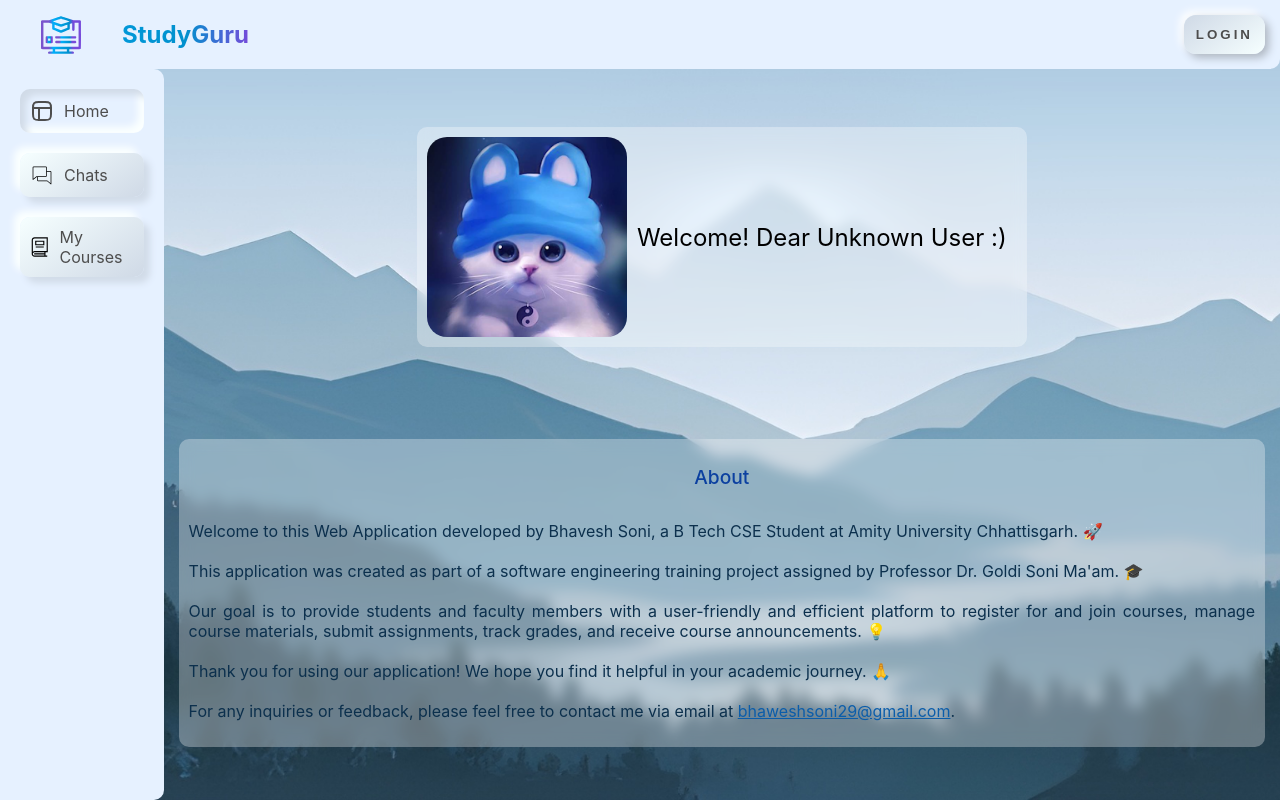
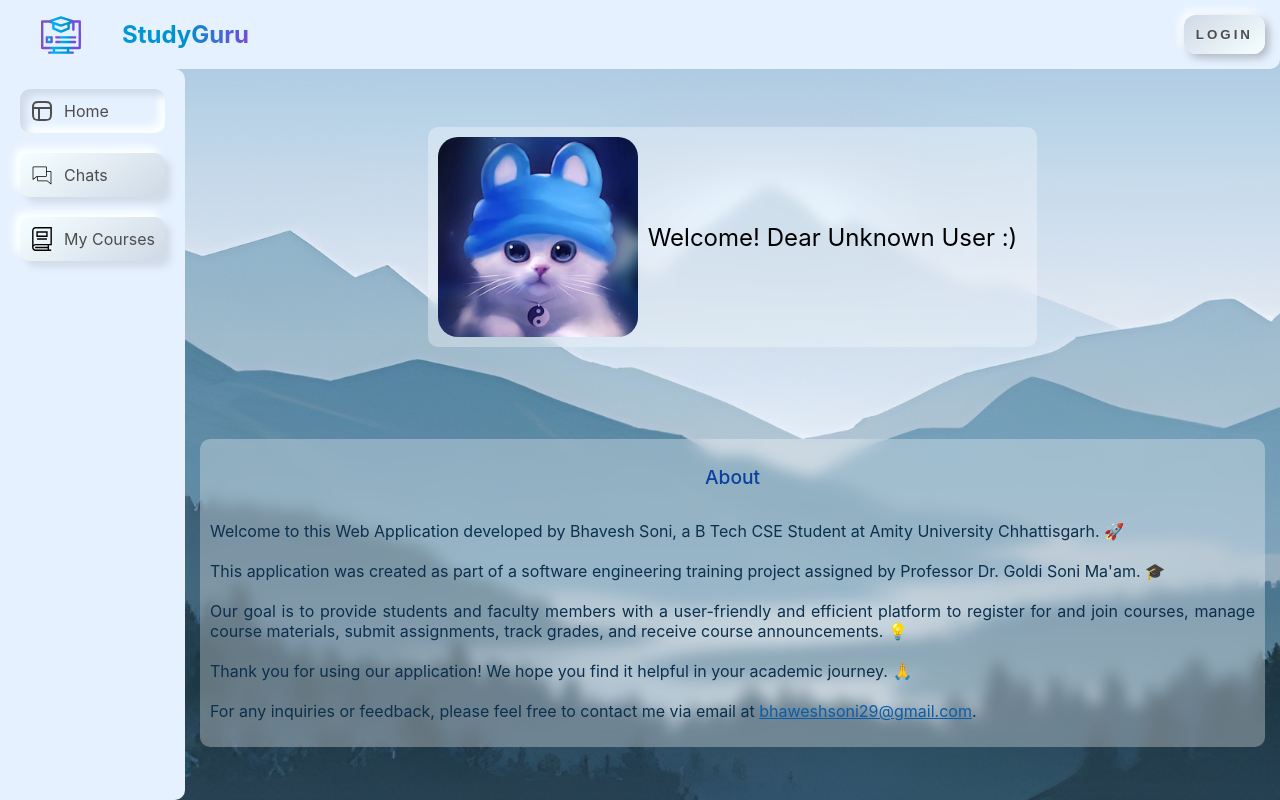
Before and after one commit to eternal-titan-7/studyguru, a React (Create React App) app: page / in a window 1280 px wide. Built offline with nearby package versions, Linux system fonts and the light colour scheme; no server answers.

Commit message:
improved some ui features

```diff
--- a/package.json
+++ b/package.json
@@ -17,6 +17,7 @@
   "scripts": {
     "start": "react-scripts start",
     "build": "react-scripts build",
+    "winBuild": "set \"GENERATE_SOURCEMAP=false\" && react-scripts build",
     "test": "react-scripts test",
     "eject": "react-scripts eject"
   },
--- a/src/App.js
+++ b/src/App.js
@@ -23,6 +23,7 @@ function App() {
   useEffect(() => {
     const unsubscribe = onAuthStateChanged(auth, (user) => {
       if (user) {
+        setLoading(true);
         setPage("home");
         setUid(user.uid);
       } else {
@@ -35,7 +36,7 @@ function App() {
 
   return (
     <>
-      {page === "home" && <HomePage uid={uid} setPage={setPage} />}
+      {page === "home" && <HomePage uid={uid} setPage={setPage} setLoading={setLoading} />}
       {page === "auth" && <LoginPage loader={setLoading} setPage={setPage} />}
       {loading && <Loader />}
     </>
--- a/src/components/assignment.js
+++ b/src/components/assignment.js
@@ -509,7 +509,7 @@ function Assignment({ role, uid, courseCode }) {
         {role === "Teacher" && (
           <button className="newAssignment" onClick={newAssignment}>
             <SVGS svgName="newWork" Class="newWork-icon"></SVGS>
-            <span>New Assignment</span>
+            <span>New Assignment/Test</span>
           </button>
         )}
       </div>
--- a/src/components/auth.css
+++ b/src/components/auth.css
@@ -218,7 +218,7 @@
 .field {
   display: flex;
   align-items: center;
-  justify-content: center;
+  justify-content: space-evenly;
   gap: 0.5em;
   border-radius: 12px;
   padding: 0.6em;
--- a/src/components/home.css
+++ b/src/components/home.css
@@ -12,7 +12,7 @@
 
 .app-header {
   display: flex;
-  flex-flow: wrap row;
+  flex-flow: wrap;
   justify-content: space-between;
   align-items: center;
   padding: 5px;
@@ -23,7 +23,6 @@
 
 .app-header-logo {
   display: flex;
-  flex-flow: wrap row;
   align-items: center;
   flex-grow: 1;
 }
@@ -72,21 +71,20 @@
 }
 
 .app-body {
-  width: 100%;
-  height: 100vh;
+  flex: 1;
   display: flex;
-  flex-direction: row;
   background: transparent;
   transition: ease-in-out 0.2s;
   overflow: hidden;
 }
 
 .app-sidebar {
+  flex: 0 0 auto;
   flex-wrap: wrap;
-  display: table;
+  display: flex;
   flex-direction: column;
   position: relative;
-  width: fit-content;
+  width: max-content;
   padding: 10px;
   background: #e6f1ff;
   border-top-right-radius: 10px;
@@ -127,7 +125,7 @@
   right: 0;
   height: fit-content;
   display: flex;
-  flex-flow: wrap row;
+  flex-flow: row;
   align-items: center;
   margin: 5px;
   margin-left: 2px;
@@ -155,7 +153,7 @@
 
 .profile-detail {
   display: flex;
-  flex-flow: wrap column;
+  flex-flow: column;
   align-items: flex-end;
 }
 
@@ -269,6 +267,7 @@
 }
 
 .app-sidebar-item.active {
+  cursor: default;
   background: #e6f1ff;
   box-shadow: inset 6px 6px 7px #d1dbe8, inset -6px -6px 7px #fbffff;
 }
@@ -643,10 +642,6 @@
 }
 
 @media (max-width: 767px) {
-  .app-header {
-    border-bottom-left-radius: 10px;
-  }
-
   .app-icon {
     width: 24px;
     height: 24px;
@@ -660,7 +655,7 @@
 
   .app-sidebar {
     position: absolute;
-    z-index: 5;
+    z-index: 1;
   }
 
   .app-menu {
@@ -668,6 +663,7 @@
   }
 
   .app-profile {
+    justify-content: space-evenly;
     margin: 5px;
   }
 
--- a/src/components/home.js
+++ b/src/components/home.js
@@ -2,7 +2,6 @@ import React, { useCallback, useEffect, useRef, useState } from "react";
 import "./home.css";
 import welcome from "./welcome.png";
 import SVGS from "./svgs";
-import Loader from "./loader";
 import db from "../db";
 import {
   doc,
@@ -22,8 +21,7 @@ import Assign from "./assignment";
 import Grades from "./Grades";
 import AboutUs from "./AboutUs";
 
-function HomePage({ uid, setPage }) {
-  const [loading, setLoading] = useState(true);
+function HomePage({ uid, setPage, setLoading }) {
   const auth = getAuth();
   const [userData, setUserData] = useState({
     courses: [],
@@ -42,16 +40,11 @@ function HomePage({ uid, setPage }) {
   const [courseCard, setCourseCard] = useState([]);
   const [course, setCourse] = useState("");
   const [charCount, setCharCount] = useState("");
+  const [isOpen, setIsOpen] = useState(false);
   const textAreaRef = useRef(null);
-  const sidebarRef = useRef(null);
 
   function openSidebar() {
-    const sidebar = sidebarRef.current;
-    if (sidebar.style.display === "none") {
-      sidebar.style.display = "flex";
-    } else {
-      sidebar.style.display = "none";
-    }
+    setIsOpen(!isOpen);
   }
 
   function homeView() {
@@ -150,7 +143,7 @@ function HomePage({ uid, setPage }) {
       const docRef = doc(db, "courses", courseCode);
       await deleteDoc(docRef);
     };
-  }, []);
+  }, [setLoading]);
 
   async function handleJoinCourse(e) {
     e.preventDefault();
@@ -266,7 +259,7 @@ function HomePage({ uid, setPage }) {
     }
     setCourseCard(card);
     setLoading(false);
-  }, [userData, uid, deleteCourse, signout, content]);
+  }, [userData, uid, deleteCourse, signout, content, setLoading]);
 
   const authPage = useCallback(() => {
     setPage("auth");
@@ -285,7 +278,7 @@ function HomePage({ uid, setPage }) {
       setLoading(false);
       setProfile(<button className="button" onClick={authPage}>LOGIN</button>);
     }
-  }, [uid, getData, userData, authPage]);
+  }, [uid, getData, userData, authPage, setLoading]);
 
   return (
     <>
@@ -301,7 +294,7 @@ function HomePage({ uid, setPage }) {
           {window.innerWidth >= 768 && profile}
         </div>
         <div className="app-body">
-          <aside className="app-sidebar" style={{ display: window.innerWidth < 768 ? "none" : "flex" }} ref={sidebarRef}>
+          <aside className="app-sidebar" style={{ left: window.innerWidth < 768 && !isOpen ? -300 : 0 }}>
             <div
               className={"app-sidebar-item " + (view === "home" && "active")}
               onClick={homeView}
@@ -445,7 +438,6 @@ function HomePage({ uid, setPage }) {
           </div>
         </div>
       </div>
-      {loading && <Loader></Loader>}
     </>
   );
 }
--- a/src/components/material.css
+++ b/src/components/material.css
@@ -103,8 +103,7 @@
   display: flex;
   flex-flow: row wrap;
   align-items: center;
-  justify-content: space-evenly;
-  width: 100%;
+  justify-content: space-between;
   margin: 5px;
   padding: 5px;
   border-radius: 10px;
```
Also changed, not shown: src/components/svgs.js (+6 -30 lines).
